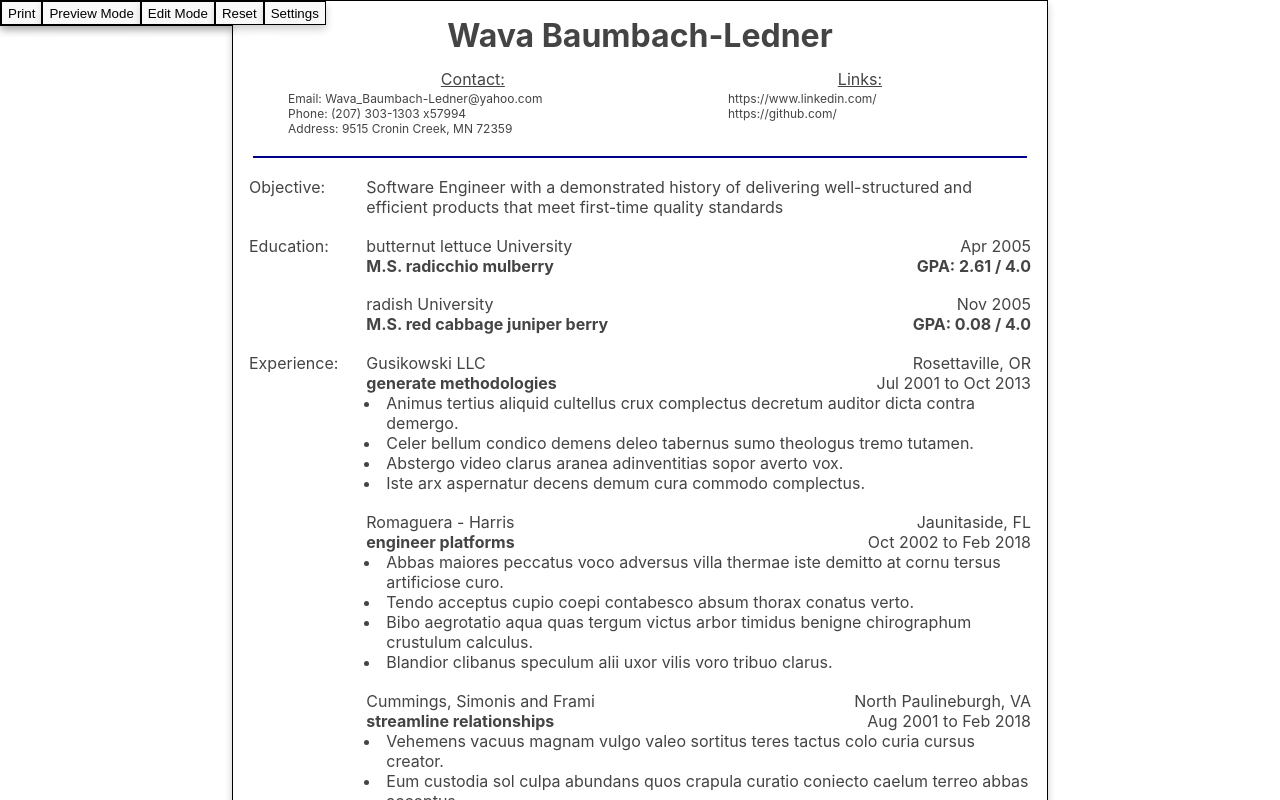
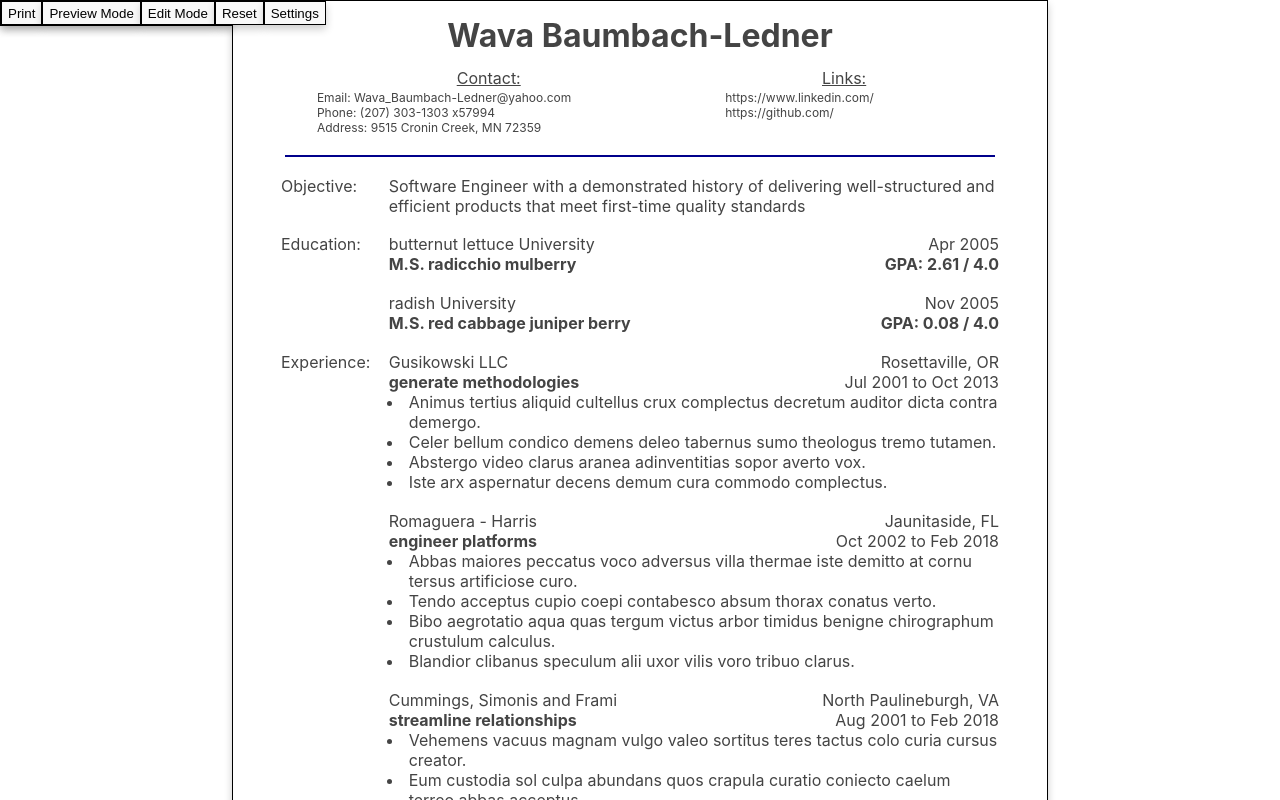
Before and after one commit to blakelymayhall/odin-react-cv_app, a React (Vite) app: page / in a window 1280 px wide. Shown: the top 800 px of the page. Built offline with nearby package versions, Linux system fonts and the light colour scheme.

Commit message:
minor style tweak

```diff
--- a/src/index.css
+++ b/src/index.css
@@ -37,7 +37,10 @@ body {
   min-width: 215.9mm;
   max-width: 215.9mm; /* For Letter size */
   margin: 0 auto; /* Centers the content horizontally */
-  padding: 1rem; /* Optional: Adds some padding around the content */
+  padding-left: 3rem;
+  padding-right: 3rem;
+  padding-top: 1rem;
+  padding-bottom: 1rem;
   box-sizing: border-box; /* Ensures padding is included in the width */
   background-color: white;
   border: 1px solid #000; /* Black border for the edge */
```
